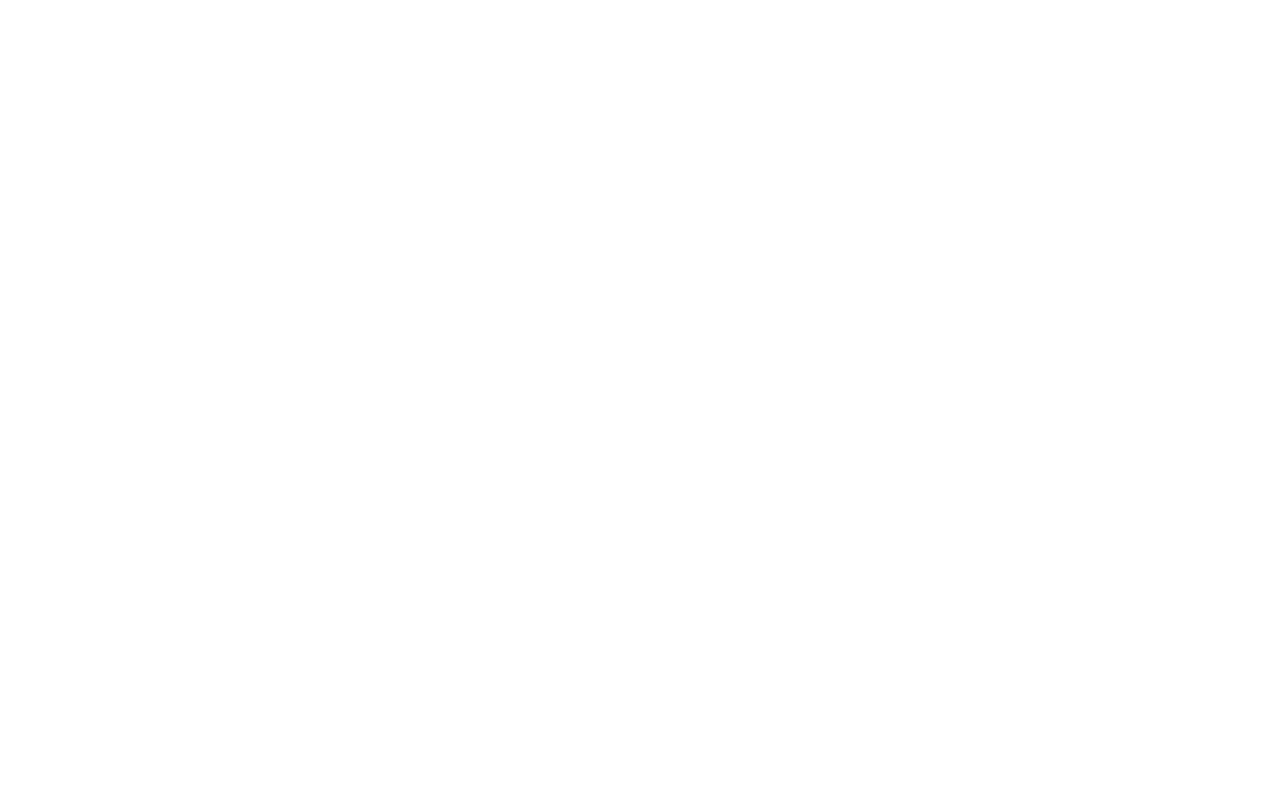
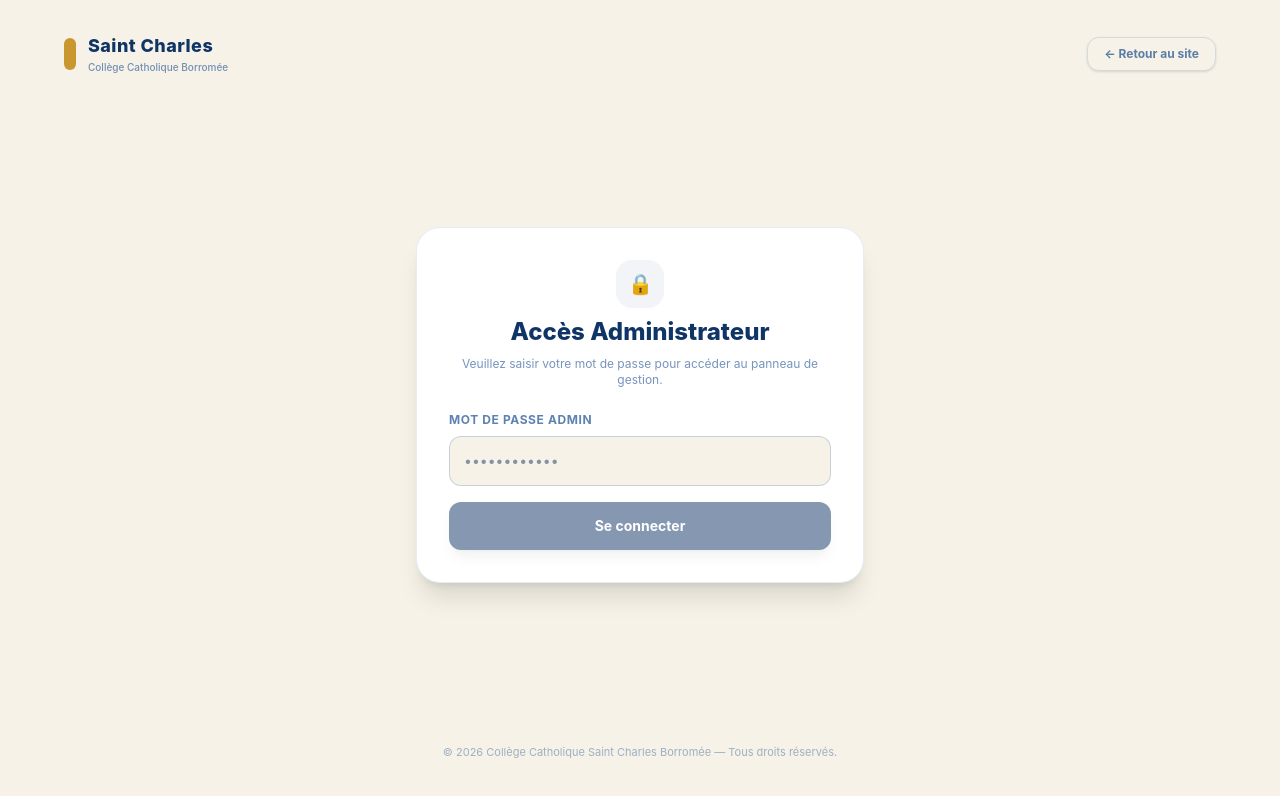
Before and after one commit to slash-pixel/scb, a React (Vite) app: page /login-page in a window 1280 px wide. Before the commit this address had no page. Shown: the top 796 px of the page. Built offline with nearby package versions, Linux system fonts and the light colour scheme; a web font is replaced by a local one.

Commit message:
tonncicici

```diff
--- a/src/App.tsx
+++ b/src/App.tsx
@@ -1,8 +1,9 @@
 import { BrowserRouter, Routes, Route } from "react-router-dom";
-import ScrollToTop from "./components/ScrollToTop";
-import Login from "./components/login";
+import ScrollToTop from "./components/ScrollToTop";//
+//import Login from "./components/login";
 import Form from "./components/form"; // Votre composant Form // Ajuste le chemin selon où tu l'as créé
 import Home from "./Home";
+import LoginPage from "./LoginPage"; // Importe la page de connexion
 import Recrutement from "./components/Recrutement";
 import GalleryPage from "./GalleryPage"; // Importe ta nouvelle page
 //import EspaceParent from "./EspaceParent";
@@ -18,7 +19,8 @@
         <Route path="/recrutement" element={<Recrutement />} />
         <Route path="/galerie-interactive" element={<GalleryPage />} />
         {/* <Route path="/espace-parent" element={<EspaceParent />} /> */}
-        <Route path="/login" element={<Login />} />
+        <Route path="/login-page" element={<LoginPage />} /> {/* Nouvelle route pour la page de connexion */}
+
         <Route path="/form" element={<Form />} />
       </Routes>
     </BrowserRouter>
--- /dev/null
+++ b/src/LoginPage.tsx
@@ -0,0 +1,120 @@
+import { useState, type FormEvent } from "react";
+import { useNavigate, Link } from "react-router-dom";
+
+export default function LoginPage() {
+  const [password, setPassword] = useState("");
+  const [error, setError] = useState("");
+  const [isLoading, setIsLoading] = useState(false);
+
+  const navigate = useNavigate();
+
+  const handleLogin = async (e: FormEvent) => {
+    e.preventDefault();
+    setError("");
+    setIsLoading(true);
+
+    try {
+      const response = await fetch("https://scbapi.onrender.com/api/auth/login", {
+        method: "POST",
+        headers: { "Content-Type": "application/json" },
+        body: JSON.stringify({ password }),
+      });
+
+      if (!response.ok) {
+        throw new Error("Mot de passe incorrect");
+      }
+
+      const data = await response.json();
+      localStorage.setItem("token", data.token);
+
+      // Redirection vers le tableau de bord / formulaire
+      navigate("/form");
+    } catch (err) {
+      if (err instanceof Error) {
+        setError(err.message);
+      } else {
+        setError("Une erreur inattendue est survenue.");
+      }
+    } finally {
+      setIsLoading(false);
+    }
+  };
+
+  return (
+    <div className="min-h-screen w-full bg-paper font-sans text-navy-deep flex flex-col justify-between p-4 sm:p-6">
+
+      {/* En-tête / Navigation de retour */}
+      <header className="w-full max-w-6xl mx-auto flex items-center justify-between py-2">
+        <Link to="/" className="flex items-center space-x-3 group">
+          <div className="w-3 h-8 bg-gold rounded-full transition-transform group-hover:scale-110"></div>
+          <div>
+            <h1 className="text-lg font-extrabold text-navy-deep tracking-wide">Saint Charles</h1>
+            <p className="text-[10px] text-navy/60 font-medium">Collège Catholique Borromée</p>
+          </div>
+        </Link>
+
+        <Link
+          to="/"
+          className="text-xs font-bold text-navy/70 hover:text-navy-deep border border-navy/15 px-4 py-2 rounded-xl transition hover:bg-white shadow-sm"
+        >
+          ← Retour au site
+        </Link>
+      </header>
+
+      {/* Conteneur Formulaire de Connexion */}
+      <main className="flex-1 flex items-center justify-center py-10 px-4">
+        <div className="w-full max-w-md bg-white rounded-3xl p-8 shadow-xl border border-navy/10 space-y-6">
+
+          {/* Titre & Sous-titre */}
+          <div className="text-center space-y-2">
+            <div className="w-12 h-12 bg-navy-deep/5 text-navy-deep rounded-2xl flex items-center justify-center mx-auto text-xl font-bold">
+              🔒
+            </div>
+            <h2 className="text-2xl font-extrabold text-navy-deep">Accès Administrateur</h2>
+            <p className="text-xs text-navy/60">
+              Veuillez saisir votre mot de passe pour accéder au panneau de gestion.
+            </p>
+          </div>
+
+          {/* Banner Erreur */}
+          {error && (
+            <div className="p-4 rounded-2xl bg-red-50 border border-red-200 text-red-700 text-xs font-semibold text-center animate-in fade-in duration-200">
+              {error}
+            </div>
+          )}
+
+          {/* Formulaire */}
+          <form onSubmit={handleLogin} className="space-y-4">
+            <div>
+              <label className="block text-xs font-bold text-navy/70 uppercase tracking-wider mb-2">
+                Mot de passe admin
+              </label>
+              <input
+                type="password"
+                placeholder="••••••••••••"
+                value={password}
+                onChange={(e) => setPassword(e.target.value)}
+                className="w-full text-sm p-3.5 rounded-xl border border-navy/20 bg-paper focus:bg-white focus:outline-none focus:border-navy-deep transition duration-200"
+                required
+              />
+            </div>
+
+            <button
+              type="submit"
+              disabled={isLoading || !password.trim()}
+              className="w-full bg-navy-deep hover:bg-[#1C2541] text-white font-bold py-3.5 px-4 rounded-xl text-sm transition shadow-lg disabled:opacity-50 hover:shadow-navy-deep/20"
+            >
+              {isLoading ? "Vérification en cours..." : "Se connecter"}
+            </button>
+          </form>
+
+        </div>
+      </main>
+
+      {/* Pied de page */}
+      <footer className="text-center text-[11px] text-navy/40 py-4">
+        &copy; {new Date().getFullYear()} Collège Catholique Saint Charles Borromée — Tous droits réservés.
+      </footer>
+    </div>
+  );
+}
--- a/src/components/Navbar.tsx
+++ b/src/components/Navbar.tsx
@@ -2,12 +2,11 @@
 import { useEffect, useState } from "react";
 import { AnimatePresence, motion } from "motion/react";
 import { useNavigate } from "react-router-dom";
-import { UserCircle, Menu, X } from "lucide-react";
+import { UserCircle, LogIn, Menu, X } from "lucide-react";
 
 const LIENS = [
   { label: "Accueil", href: "/#accueil" },
   { label: "À propos", href: "/#a-propos" },
-  { label: "Filières", href: "/#filieres" },
   { label: "Galerie", href: "/#galerie" },
   { label: "FAQ", href: "/#faq" },
   { label: "Contact", href: "/#contact" },
@@ -20,11 +19,10 @@
   const [isOverBrightBlue, setIsOverBrightBlue] = useState(false);
   const [open, setOpen] = useState(false);
 
-  // État de l'animation au clic (0.8s)
   const [isAnimating, setIsAnimating] = useState(false);
   const navigate = useNavigate();
 
-  // Animation retardée de 0.8s au clic avant la redirection
+  // Redirection Espace Parent
   const handleEspaceParentClick = (e: React.MouseEvent) => {
     e.preventDefault();
     if (isAnimating) return;
@@ -38,7 +36,14 @@
     }, 800);
   };
 
-  // 1. SCROLL PROGRESSIF DU TRANSPARENT (0) À L'OPAQUE COMPLET (1)
+  // Redirection vers la page de connexion (/login-page)
+  const handleLoginClick = (e: React.MouseEvent) => {
+    e.preventDefault();
+    setOpen(false);
+    navigate("/login-page");
+  };
+
+  // 1. Scroll progressif
   useEffect(() => {
     const handleScroll = () => {
       const currentScroll = window.scrollY || document.documentElement.scrollTop;
@@ -55,7 +60,7 @@
     return () => window.removeEventListener("scroll", handleScroll);
   }, []);
 
-  // 2. DÉTECTION DES SECTIONS SPÉCIFIQUES
+  // 2. Détection de sections spécifiques
   useEffect(() => {
     const observerOptions = {
       rootMargin: "0px 0px -90% 0px",
@@ -154,6 +159,18 @@
               </motion.a>
             ))}
 
+            {/* BOUTON SE CONNECTER (DESKTOP) */}
+            <motion.button
+              type="button"
+              onClick={handleLoginClick}
+              whileHover={{ scale: 1.04 }}
+              whileTap={{ scale: 0.95 }}
+              className="ml-3 group relative flex items-center gap-2 rounded-full bg-white/10 border border-white/20 px-4.5 py-2 text-sm font-semibold text-white transition-all duration-300 hover:bg-white/20 hover:border-white/40 cursor-pointer"
+            >
+              <LogIn className="h-4 w-4 text-gold transition-transform duration-300 group-hover:scale-110" />
+              <span className="tracking-wide">Se connecter</span>
+            </motion.button>
+
             {/* BOUTON ESPACE PARENT (DESKTOP) */}
             <motion.button
               type="button"
@@ -173,7 +190,7 @@
                   : {}
               }
               transition={{ duration: 0.8, ease: "easeInOut" }}
-              className={`ml-3 group relative flex items-center gap-2 rounded-full border border-gold/80 px-4.5 py-2 text-sm font-semibold transition-all duration-300 ease-in-out focus-visible:outline-none focus-visible:ring-2 focus-visible:ring-gold ${
+              className={`ml-2 group relative flex items-center gap-2 rounded-full border border-gold/80 px-4.5 py-2 text-sm font-semibold transition-all duration-300 ease-in-out focus-visible:outline-none focus-visible:ring-2 focus-visible:ring-gold cursor-pointer ${
                 isAnimating
                   ? "bg-gold text-navy-deep border-gold"
                   : "bg-transparent text-gold hover:bg-gold hover:text-navy-deep hover:shadow-[0_0_18px_rgba(212,175,55,0.35)]"
@@ -227,6 +244,17 @@
                 </motion.a>
               ))}
 
+              {/* BOUTON SE CONNECTER (MOBILE) */}
+              <motion.button
+                type="button"
+                onClick={handleLoginClick}
+                whileTap={{ scale: 0.95 }}
+                className="mt-4 flex items-center justify-center gap-2 rounded-full bg-white/10 border border-white/20 px-5 py-3 text-center text-sm font-semibold text-white transition-all duration-300 hover:bg-white/20 cursor-pointer"
+              >
+                <LogIn className="h-5 w-5 text-gold" />
+                <span>Se connecter</span>
+              </motion.button>
+
               {/* BOUTON ESPACE PARENT (MOBILE) */}
               <motion.button
                 type="button"
@@ -246,7 +274,7 @@
                     : {}
                 }
                 transition={{ duration: 0.8, ease: "easeInOut" }}
-                className={`mt-6 flex items-center justify-center gap-2 rounded-full border border-gold px-5 py-3 text-center text-sm font-semibold transition-all duration-300 ${
+                className={`mt-3 flex items-center justify-center gap-2 rounded-full border border-gold px-5 py-3 text-center text-sm font-semibold transition-all duration-300 cursor-pointer ${
                   isAnimating
                     ? "bg-gold text-navy-deep"
                     : "bg-transparent text-gold hover:bg-gold hover:text-navy-deep"
```
Also changed, not shown: src/components/TestimonialsSection.tsx (+45 -52 lines).
